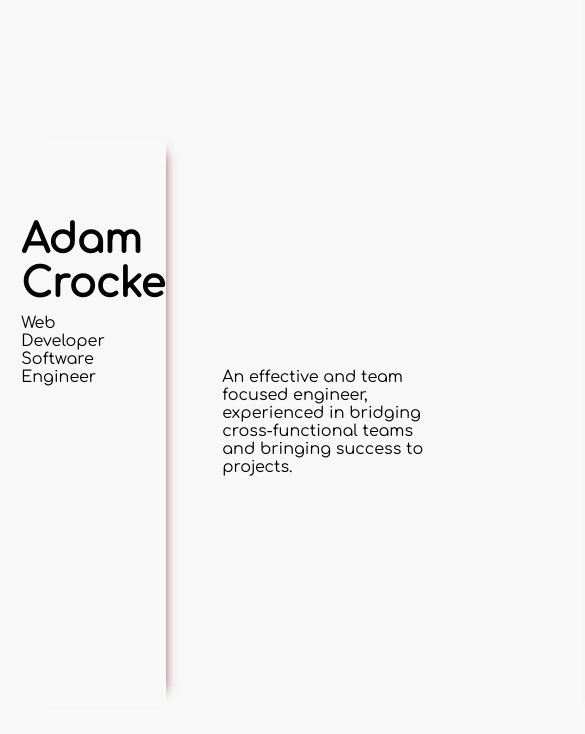
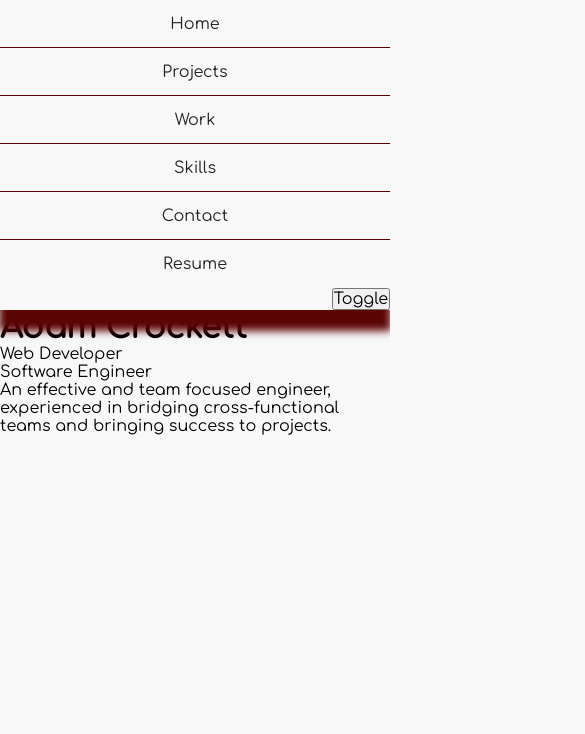
Before and after one commit to Adam-Crockett/portfolio, a Next.js app: page / in a window 390 px wide. Shown: the top 734 px of the page, 585 px wide, since content can reach past the window. Built offline with nearby package versions, Linux system fonts and the light colour scheme.

Commit message:
working on mobile styling

```diff
--- a/app/components/Navbar/Navbar.module.scss
+++ b/app/components/Navbar/Navbar.module.scss
@@ -1,12 +1,14 @@
-.navWrapper {
-  display: flex;
-  flex-direction: column;
-  justify-content: center;
-  align-items: center;
-  background-color: var(--primary-white);
-  padding-top: 3rem;
+// .navWrapper {
+//   display: flex;
+//   flex-direction: column;
+//   justify-content: center;
+//   align-items: center;
+//   background-color: var(--primary-white);
+//   padding-top: 3rem;
 
-  button {
+// }
+
+.navButton {
   border: none;
   width: 100%;
   color: var(--primary-black);
@@ -16,26 +18,37 @@
   border-bottom: 1px solid var(--primary-red);
 }
 
-  button:last-of-type {
+.navButton:last-of-type {
   border-bottom: none;
 }
+
+.navToggle {
+  display: none;
 }
 
-.first {
-  animation-delay: 1s;
+// .first {
+//   animation-delay: 1s;
+// }
+// .second {
+//   animation-delay: 0.9s;
+// }
+// .third {
+//   animation-delay: 0.8s;
+// }
+// .forth {
+//   animation-delay: 0.7s;
+// }
+// .fifth {
+//   animation-delay: 0.6s;
+// }
+// .sixth {
+//   animation-delay: 0.5s;
+// }
+
+@media screen and (max-width: 768px) {
+  .navToggle {
+    display: flex;
+    flex-direction: row;
+    justify-content: flex-end;
   }
-.second {
-  animation-delay: 0.9s;
 }
-.third {
-  animation-delay: 0.8s;
-}
-.forth {
-  animation-delay: 0.7s;
-}
-.fifth {
-  animation-delay: 0.6s;
-}
-.sixth {
-  animation-delay: 0.5s;
-}
--- a/app/components/Navbar/Navbar.tsx
+++ b/app/components/Navbar/Navbar.tsx
@@ -1,37 +1,51 @@
+'use client';
+import { useState } from 'react';
 import styles from './Navbar.module.scss';
-export default function Navbar() {
+const Navbar = () => {
+  const [isOpen, setIsOpen] = useState(false);
+
+  const handleToggle = () => {
+    setIsOpen(!isOpen);
+  };
   return (
     <nav className={styles.navWrapper}>
+      <div className={styles.navContent}>
         <button
-        className={`animate__animated animate__slideInLeft ${styles.first}`}
+          className={`${styles.navButton} animate__animated animate__slideInLeft ${styles.first}`}
         >
           Home
         </button>
         <button
-        className={`animate__animated animate__slideInLeft ${styles.second}`}
+          className={`${styles.navButton} animate__animated animate__slideInLeft ${styles.second}`}
         >
           Projects
         </button>
         <button
-        className={`animate__animated animate__slideInLeft ${styles.third}`}
+          className={`${styles.navButton} animate__animated animate__slideInLeft ${styles.third}`}
         >
           Work
         </button>
         <button
-        className={`animate__animated animate__slideInLeft ${styles.forth}`}
+          className={`${styles.navButton} animate__animated animate__slideInLeft ${styles.forth}`}
         >
           Skills
         </button>
         <button
-        className={`animate__animated animate__slideInLeft ${styles.fifth}`}
+          className={`${styles.navButton} animate__animated animate__slideInLeft ${styles.fifth}`}
         >
           Contact
         </button>
         <button
-        className={`animate__animated animate__slideInLeft ${styles.sixth}`}
+          className={`${styles.navButton} animate__animated animate__slideInLeft ${styles.sixth}`}
         >
           Resume
         </button>
+      </div>
+      <div className={styles.navToggle}>
+        <button onClick={handleToggle}>Toggle</button>
+      </div>
     </nav>
   );
-}
+};
+
+export default Navbar;
--- a/app/globals.css
+++ b/app/globals.css
@@ -15,81 +15,6 @@
   font-family: 'Comfortaa', Helvetica, 'Segoe UI', Tahoma, Geneva, Verdana,
     sans-serif;
 }
-
-/* :root {
-  --max-width: 1100px;
-  --border-radius: 12px;
-  --font-mono: ui-monospace, Menlo, Monaco, 'Cascadia Mono', 'Segoe UI Mono',
-    'Roboto Mono', 'Oxygen Mono', 'Ubuntu Monospace', 'Source Code Pro',
-    'Fira Mono', 'Droid Sans Mono', 'Courier New', monospace;
-
-  --foreground-rgb: 0, 0, 0;
-  --background-start-rgb: 214, 219, 220;
-  --background-end-rgb: 255, 255, 255;
-
-  --primary-glow: conic-gradient(
-    from 180deg at 50% 50%,
-    #16abff33 0deg,
-    #0885ff33 55deg,
-    #54d6ff33 120deg,
-    #0071ff33 160deg,
-    transparent 360deg
-  );
-  --secondary-glow: radial-gradient(
-    rgba(255, 255, 255, 1),
-    rgba(255, 255, 255, 0)
-  );
-
-  --tile-start-rgb: 239, 245, 249;
-  --tile-end-rgb: 228, 232, 233;
-  --tile-border: conic-gradient(
-    #00000080,
-    #00000040,
-    #00000030,
-    #00000020,
-    #00000010,
-    #00000010,
-    #00000080
-  );
-
-  --callout-rgb: 238, 240, 241;
-  --callout-border-rgb: 172, 175, 176;
-  --card-rgb: 180, 185, 188;
-  --card-border-rgb: 131, 134, 135;
-} */
-
-/* @media (prefers-color-scheme: dark) {
-  :root {
-    --foreground-rgb: 255, 255, 255;
-    --background-start-rgb: 0, 0, 0;
-    --background-end-rgb: 0, 0, 0;
-
-    --primary-glow: radial-gradient(rgba(1, 65, 255, 0.4), rgba(1, 65, 255, 0));
-    --secondary-glow: linear-gradient(
-      to bottom right,
-      rgba(1, 65, 255, 0),
-      rgba(1, 65, 255, 0),
-      rgba(1, 65, 255, 0.3)
-    );
-
-    --tile-start-rgb: 2, 13, 46;
-    --tile-end-rgb: 2, 5, 19;
-    --tile-border: conic-gradient(
-      #ffffff80,
-      #ffffff40,
-      #ffffff30,
-      #ffffff20,
-      #ffffff10,
-      #ffffff10,
-      #ffffff80
-    );
-
-    --callout-rgb: 20, 20, 20;
-    --callout-border-rgb: 108, 108, 108;
-    --card-rgb: 100, 100, 100;
-    --card-border-rgb: 200, 200, 200;
-  }
-} */
 
 * {
   box-sizing: border-box;
@@ -125,7 +50,7 @@ header {
   margin: 0;
   background-color: var(--primary-white);
   z-index: 1;
-  /* border-right: 2px solid var(--primary-red); */
+
   box-shadow: none;
   animation-name: grow;
   animation-duration: 1.5s;
@@ -134,11 +59,9 @@ header {
 
 @keyframes grow {
   from {
-    /* box-shadow: 2px 2000px 15px 1px var(--primary-red); */
     box-shadow: 0px 2000px 8px 1px var(--primary-red);
   }
   to {
-    /* box-shadow: 2px 20px 15px 1px var(--primary-red); */
     box-shadow: 0px 20px 8px 1px var(--primary-red);
   }
 }
@@ -150,18 +73,7 @@ main {
   justify-content: space-between;
   align-items: center;
   height: 100%;
-  /* background-color: var(--primary-white); */
 }
-
-/* body {
-  color: rgb(var(--foreground-rgb));
-  background: linear-gradient(
-      to bottom,
-      transparent,
-      rgb(var(--background-end-rgb))
-    )
-    rgb(var(--background-start-rgb));
-} */
 
 a {
   color: inherit;
@@ -174,8 +86,18 @@ button {
   font-weight: 500;
 }
 
-/* @media (prefers-color-scheme: dark) {
-  html {
-    color-scheme: dark;
+@media screen and (max-width: 768px) {
+  body {
+    display: grid;
+    grid-template-columns: 1fr;
+    grid-template-rows: auto 1fr auto;
+    grid-template-areas: 'header' 'main' 'footer';
+    height: 100vh;
+    align-items: center;
+    justify-content: center;
+    background-color: var(--primary-white);
   }
-} */
+  header {
+    padding-bottom: 0;
+  }
+}
--- a/app/page.module.scss
+++ b/app/page.module.scss
@@ -1,296 +1,70 @@
-.mainContent {
-  display: flex;
-  flex-direction: row;
-  justify-content: center;
-  align-items: center;
-  min-height: 100%;
-  width: 100%;
-  height: 100%;
-  background-color: var(--primary-white);
-  background-color: var(--primary-white);
-  padding: 0rem 10rem 0rem 10rem;
-  overflow: hidden;
+// .mainContent {
+//   display: flex;
+//   flex-direction: row;
+//   justify-content: center;
+//   align-items: center;
+//   min-height: 100%;
+//   width: 100%;
+//   height: 100%;
+//   background-color: var(--primary-white);
+//   background-color: var(--primary-white);
+//   padding: 0rem 10rem 0rem 10rem;
+//   overflow: hidden;
 
-  h1 {
-    font-size: 2.5rem;
-    font-weight: 600;
-    margin-bottom: 0.5rem;
-  }
-}
+//   h1 {
+//     font-size: 2.5rem;
+//     font-weight: 600;
+//     margin-bottom: 0.5rem;
+//   }
+// }
 
-.nameContainer {
-  padding: 5rem 5rem 20rem 0rem;
-  box-shadow: none;
-  box-shadow: 12px 0 12px -15px var(--primary-red);
-  // animation-name: grow;
-  animation-delay: 1.5s;
-  // animation-duration: 0.25s;
-  // animation-fill-mode: forwards;
-  overflow: hidden;
-}
+// .nameContainer {
+//   padding: 5rem 5rem 20rem 0rem;
+//   box-shadow: none;
+//   box-shadow: 12px 0 12px -15px var(--primary-red);
+//   animation-delay: 1.5s;
+//   overflow: hidden;
+// }
 
-.infoContainer {
-  display: flex;
-  // align-self: flex-end;
-  flex-direction: column;
-  justify-content: center;
-  align-items: center;
-  padding: 0rem 0rem 0rem 3rem;
-  margin-left: 0.5rem;
-  max-width: 30rem;
-  background-color: var(--primary-white);
-  overflow: hidden;
-}
+// .infoContainer {
+//   display: flex;
+//   flex-direction: column;
+//   justify-content: center;
+//   align-items: center;
+//   padding: 0rem 0rem 0rem 3rem;
+//   margin-left: 0.5rem;
+//   max-width: 30rem;
+//   background-color: var(--primary-white);
+//   overflow: hidden;
+// }
 
-.first {
-  animation-delay: 1.75s;
-}
-.second {
-  animation-delay: 2s;
-}
-.third {
-  animation-delay: 2.25s;
-}
-.forth {
-  animation-delay: 2.5s;
-}
+// .first {
+//   animation-delay: 1.75s;
+// }
+// .second {
+//   animation-delay: 2s;
+// }
+// .third {
+//   animation-delay: 2.25s;
+// }
+// .forth {
+//   animation-delay: 2.5s;
+// }
 
-@keyframes fadeIn {
-  from {
-    opacity: 0%;
-  }
-  to {
-    opacity: 100%;
-  }
-}
+// @keyframes fadeIn {
+//   from {
+//     opacity: 0%;
+//   }
+//   to {
+//     opacity: 100%;
+//   }
+// }
 
-@keyframes grow {
-  from {
-    box-shadow: 0px 0px 0px 0px var(--primary-red);
-  }
-  to {
-    box-shadow: 12px 0 12px -15px var(--primary-red);
-  }
-}
-
-/* .description {
-  display: inherit;
-  justify-content: inherit;
-  align-items: inherit;
-  font-size: 0.85rem;
-  max-width: var(--max-width);
-  width: 100%;
-  z-index: 2;
-  font-family: var(--font-mono);
-}
-
-.description a {
-  display: flex;
-  justify-content: center;
-  align-items: center;
-  gap: 0.5rem;
-}
-
-.description p {
-  position: relative;
-  margin: 0;
-  padding: 1rem;
-  background-color: rgba(var(--callout-rgb), 0.5);
-  border: 1px solid rgba(var(--callout-border-rgb), 0.3);
-  border-radius: var(--border-radius);
-}
-
-.code {
-  font-weight: 700;
-  font-family: var(--font-mono);
-}
-
-.grid {
-  display: grid;
-  grid-template-columns: repeat(4, minmax(25%, auto));
-  width: var(--max-width);
-  max-width: 100%;
-}
-
-.card {
-  padding: 1rem 1.2rem;
-  border-radius: var(--border-radius);
-  background: rgba(var(--card-rgb), 0);
-  border: 1px solid rgba(var(--card-border-rgb), 0);
-  transition: background 200ms, border 200ms;
-}
-
-.card span {
-  display: inline-block;
-  transition: transform 200ms;
-}
-
-.card h2 {
-  font-weight: 600;
-  margin-bottom: 0.7rem;
-}
-
-.card p {
-  margin: 0;
-  opacity: 0.6;
-  font-size: 0.9rem;
-  line-height: 1.5;
-  max-width: 30ch;
-}
-
-.center {
-  display: flex;
-  justify-content: center;
-  align-items: center;
-  position: relative;
-  padding: 4rem 0;
-}
-
-.center::before {
-  background: var(--secondary-glow);
-  border-radius: 50%;
-  width: 480px;
-  height: 360px;
-  margin-left: -400px;
-}
-
-.center::after {
-  background: var(--primary-glow);
-  width: 240px;
-  height: 180px;
-  z-index: -1;
-}
-
-.center::before,
-.center::after {
-  content: '';
-  left: 50%;
-  position: absolute;
-  filter: blur(45px);
-  transform: translateZ(0);
-}
-
-.logo {
-  position: relative;
-}
-/* Enable hover only on non-touch devices */
-
-/* @media (hover: hover) and (pointer: fine) {
-  .card:hover {
-    background: rgba(var(--card-rgb), 0.1);
-    border: 1px solid rgba(var(--card-border-rgb), 0.15);
-  }
-
-  .card:hover span {
-    transform: translateX(4px);
-  }
-}
-
-@media (prefers-reduced-motion) {
-  .card:hover span {
-    transform: none;
-  }
-} */
-
-/* Mobile */
-/* @media (max-width: 700px) {
-  .content {
-    padding: 4rem;
-  }
-
-  .grid {
-    grid-template-columns: 1fr;
-    margin-bottom: 120px;
-    max-width: 320px;
-    text-align: center;
-  }
-
-  .card {
-    padding: 1rem 2.5rem;
-  }
-
-  .card h2 {
-    margin-bottom: 0.5rem;
-  }
-
-  .center {
-    padding: 8rem 0 6rem;
-  }
-
-  .center::before {
-    transform: none;
-    height: 300px;
-  }
-
-  .description {
-    font-size: 0.8rem;
-  }
-
-  .description a {
-    padding: 1rem;
-  }
-
-  .description p,
-  .description div {
-    display: flex;
-    justify-content: center;
-    position: fixed;
-    width: 100%;
-  }
-
-  .description p {
-    align-items: center;
-    inset: 0 0 auto;
-    padding: 2rem 1rem 1.4rem;
-    border-radius: 0;
-    border: none;
-    border-bottom: 1px solid rgba(var(--callout-border-rgb), 0.25);
-    background: linear-gradient(
-      to bottom,
-      rgba(var(--background-start-rgb), 1),
-      rgba(var(--callout-rgb), 0.5)
-    );
-    background-clip: padding-box;
-    backdrop-filter: blur(24px);
-  }
-
-  .description div {
-    align-items: flex-end;
-    pointer-events: none;
-    inset: auto 0 0;
-    padding: 2rem;
-    height: 200px;
-    background: linear-gradient(
-      to bottom,
-      transparent 0%,
-      rgb(var(--background-end-rgb)) 40%
-    );
-    z-index: 1;
-  }
-} */
-
-/* Tablet and Smaller Desktop */
-/* @media (min-width: 701px) and (max-width: 1120px) {
-  .grid {
-    grid-template-columns: repeat(2, 50%);
-  }
-}
-
-@media (prefers-color-scheme: dark) {
-  .vercelLogo {
-    filter: invert(1);
-  }
-
-  .logo {
-    filter: invert(1) drop-shadow(0 0 0.3rem #ffffff70);
-  }
-}
-
-@keyframes rotate {
-  from {
-    transform: rotate(360deg);
-  }
-  to {
-    transform: rotate(0deg);
-  }
-} */
+// @keyframes grow {
+//   from {
+//     box-shadow: 0px 0px 0px 0px var(--primary-red);
+//   }
+//   to {
+//     box-shadow: 12px 0 12px -15px var(--primary-red);
+//   }
+// }
```
Also changed, not shown: app/components/Footer/Footer.module.scss (+36 -36 lines). Lines whose indentation alone changed are shown as unchanged.
